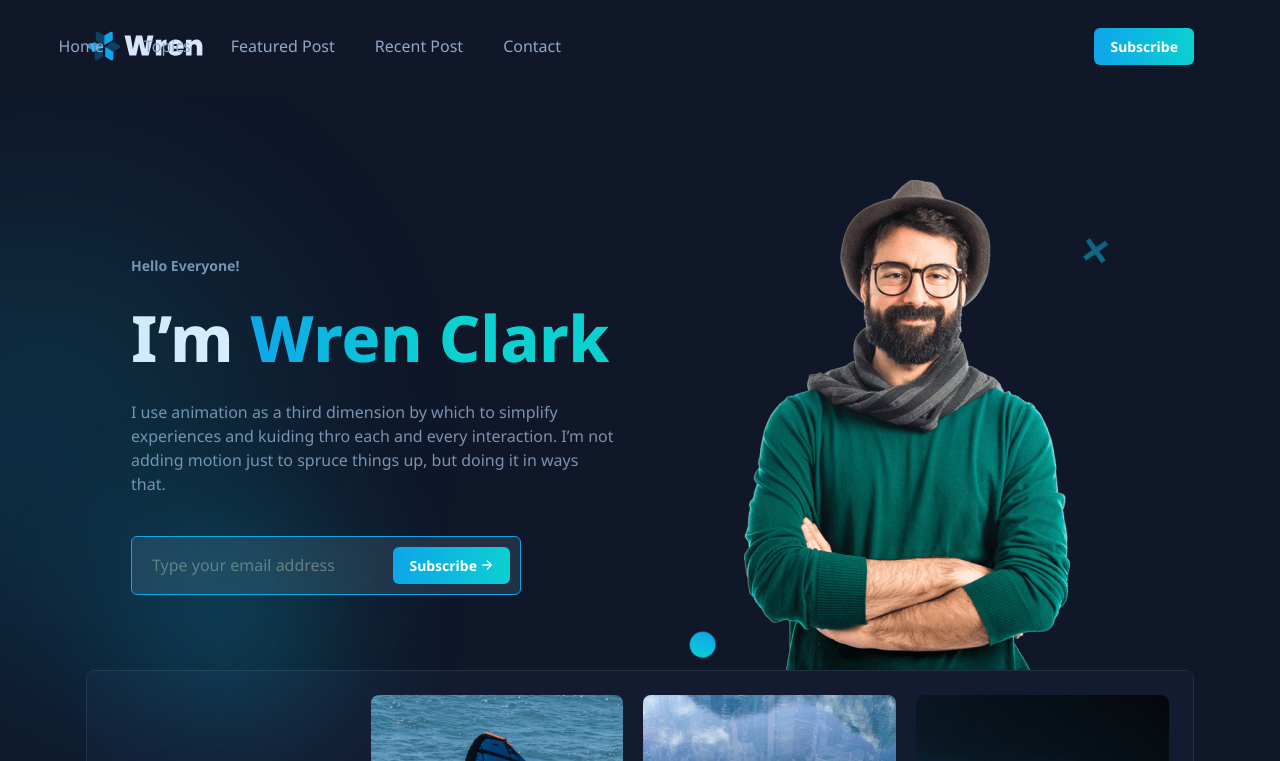
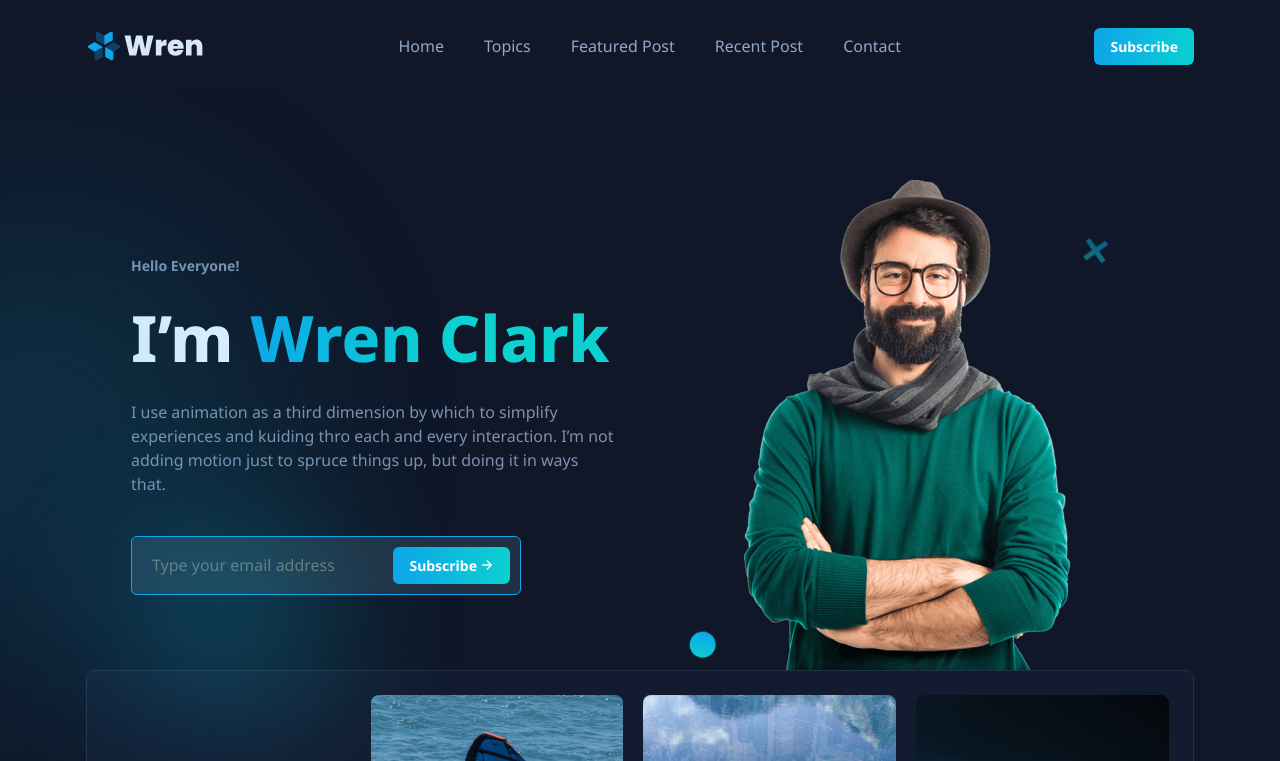
Before and after one commit to codewithsadee/wren, a plain HTML site: page index.html in a window 1280 px wide. Both pictures are taken after a click on the link "Home". Shown: the top 761 px of the page. Drawn offline with nearby package versions, Linux system fonts and the light colour scheme.

Commit message:
fix: navbar issue

```diff
--- a/assets/css/style.css
+++ b/assets/css/style.css
@@ -1272,6 +1272,8 @@ body.nav-active { overflow: hidden; }
 
   .container { max-width: 1140px; }
 
+  body.nav-active { overflow-y: overlay; }
+
 
 
   /**
@@ -1283,7 +1285,8 @@ body.nav-active { overflow: hidden; }
   .navbar-bottom,
   .copyright-text { display: none; }
 
-  .navbar {
+  .navbar,
+  .navbar.active {
     all: unset;
     display: block;
   }
```
